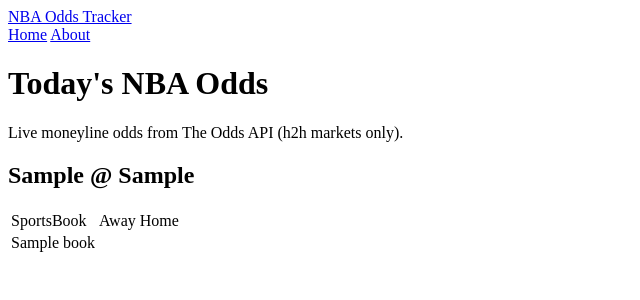
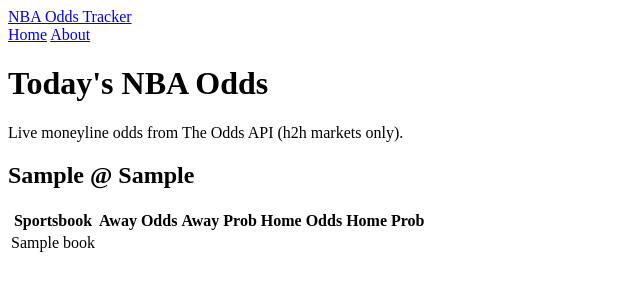
Before and after one commit to justbagd/nba-odds-tracker, a Flask app: template templates/index.html in a window 1280 px wide. Shown: the top 300 px of the page, without its empty margins (0-640 px from the left). Run offline with Flask 3, Linux system fonts and the light colour scheme; the template is opened without the code that fills it: most values are stand-ins (such as "Sample title", 1, 10 or a date in 2020); parts of the project's set-up code (start-up, migrations or seed data) failed here and were passed over.

Commit message:
add highlight

```diff
--- a/api_client.py
+++ b/api_client.py
@@ -6,7 +6,9 @@
 
     """ Fetech NBA odds from The Odds API """
 
-    url = f'{ODDS_API_BASE_URL}/sports/basketball_nba/odds/'
+    url = f'{ODDS_API_BASE_URL}/sports/americanfootball_nfl/odds/?apiKey=YOUR_API_KEY&regions=us&markets=h2h,spreads&oddsFormat=american(opens new window)
+
+#Example Response'
 
     params = {
         'apiKey' : ODDS_API_KEY,
--- a/app.py
+++ b/app.py
@@ -6,15 +6,62 @@
 # create app instance
 app = Flask(__name__)
 
+#  convert american to implied probability
+def american_to_prob(odds):
+    if odds > 0:
+        probability = 100 / (odds + 100)
+    else:
+        probability = abs(odds) / ( abs(odds) + 100)
+    return probability * 100
 
 # Homepage
 @app.route('/')
 def home():
 
-    """ Display NBA odds homepage """
+    """ Fetch API Data """
     games = fetch_nba_odds()
-    return render_template('index.html', games=games)
 
+
+    # convert american to implied prob
+    for game in games:
+
+        # collect odds for best-value
+        away_list = []
+        home_list = []
+
+
+        for book in game.get("bookmakers", []):
+            for market in book.get("markets", []):
+                if market["key"] == "h2h":
+
+                    # get price
+                    away_price = market["outcomes"][0]["price"]
+                    home_price = market["outcomes"][1]["price"]
+
+                    away_list.append(away_price)
+                    home_list.append(home_price)
+
+            best_away = max(away_list)
+            best_home = max(home_list)
+
+
+        for book in game.get("bookmakers", []):
+            for market in book.get("markets", []):
+                if market["key"] == "h2h":
+
+                    # get price
+                    away_price = market["outcomes"][0]["price"]
+                    home_price = market["outcomes"][1]["price"]
+
+                    # convert to probability and add to list
+                    market["outcomes"][0]["prob"] = format(american_to_prob(away_price), ",.2f")
+                    market["outcomes"][1]["prob"] = format(american_to_prob(home_price), ",.2f")
+
+                    market["outcomes"][0]["is_best"] = (away_price == best_away)
+                    market["outcomes"][1]["is_best"] = (home_price == best_away)
+
+        # pass data to HTML
+    return render_template("index.html", games=games)
 # About page
 @app.route('/about')
 def about_page():
--- /dev/null
+++ b/static/css/styles.css
@@ -0,0 +1,4 @@
+.best-odd {
+    background-color: lightgreen;
+    font-weight: bold;
+}
--- a/templates/index.html
+++ b/templates/index.html
@@ -3,6 +3,8 @@
   <head>
     <meta charset="UTF-8" />
     <meta name="viewport" content="width=device-width, initial-scale=1.0" />
+    <link rel="stylesheet" href="{{ url_for('static', filename='css/styles.css') }}">
+
     <title>NBA Odds Tracker</title>
   </head>
 
@@ -32,27 +34,40 @@
           <table>
             <thead>
               <tr>
-                <td>SportsBook</td>
-                <td>Away</td>
-                <td>Home</td>
+                <th>Sportsbook</th>
+                <th>Away Odds</th>
+                <th>Away Prob</th>
+                <th>Home Odds</th>
+                <th>Home Prob</th>
               </tr>
             </thead>
 
+            <tbody>
               {% if game.bookmakers %} {% for book in game.bookmakers %}
               <tr>
                 <td>{{ book.title }}</td>
 
                 {% for market in book.markets %} {% if market.key == "h2h" %}
+                <!--                    away                              -->
 
-              <td>
+                <td class="{% if market.outcomes[0].is_best %}best-odd {% endif %}">
                   {% if market.outcomes[0].price > 0 %} +{% endif %} {{
                   market.outcomes[0].price }}
                 </td>
 
-              <td>
+                <td class="{% if market.outcomes[0].is_best %}best-odd {% endif %}">
+                  {{ market.outcomes[0].prob}}%
+                </td>
+                <!--                    home                            -->
+                <td class="{% if market.outcomes[0].is_best %}best-odd {% endif %}">
                   {% if market.outcomes[1].price > 0 %} +{% endif %} {{
                   market.outcomes[1].price }}
                 </td>
+
+                <td class="{% if market.outcomes[0].is_best %}best-odd {% endif %}">
+                  {{ market.outcomes[1].prob}}%
+                </td>
+
 
                 {% endif %} {% endfor %}
               </tr>
@@ -60,6 +75,9 @@
               {% endfor %} {% else %}
               <p>No bookmaker data available for this game.</p>
               {% endif %}
+            </tbody>
+
+
           </table>
         </section>
         {% endfor %}
```
Also changed, not shown: database.py (added, +35 -0 lines). Lines whose indentation alone changed are shown as unchanged.
